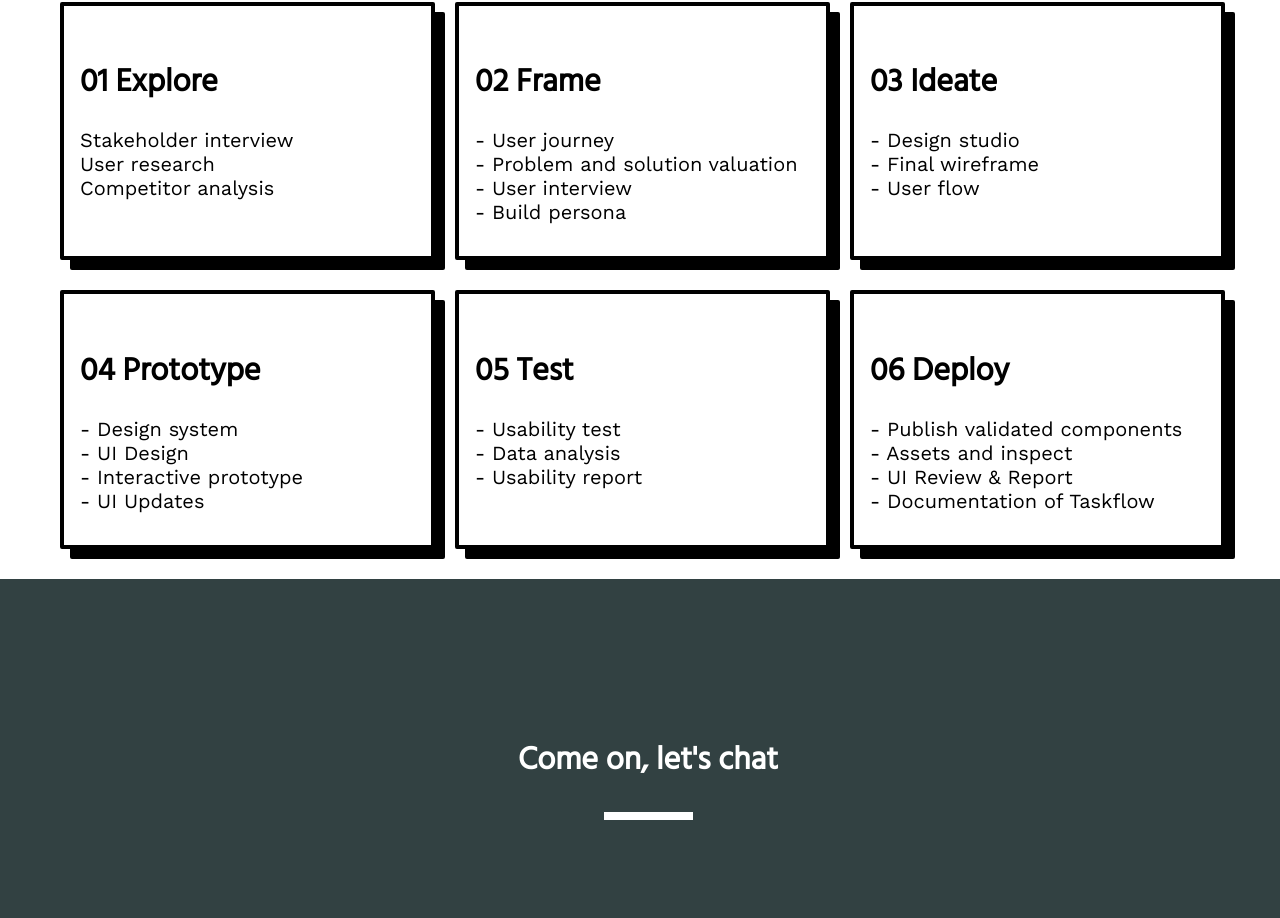
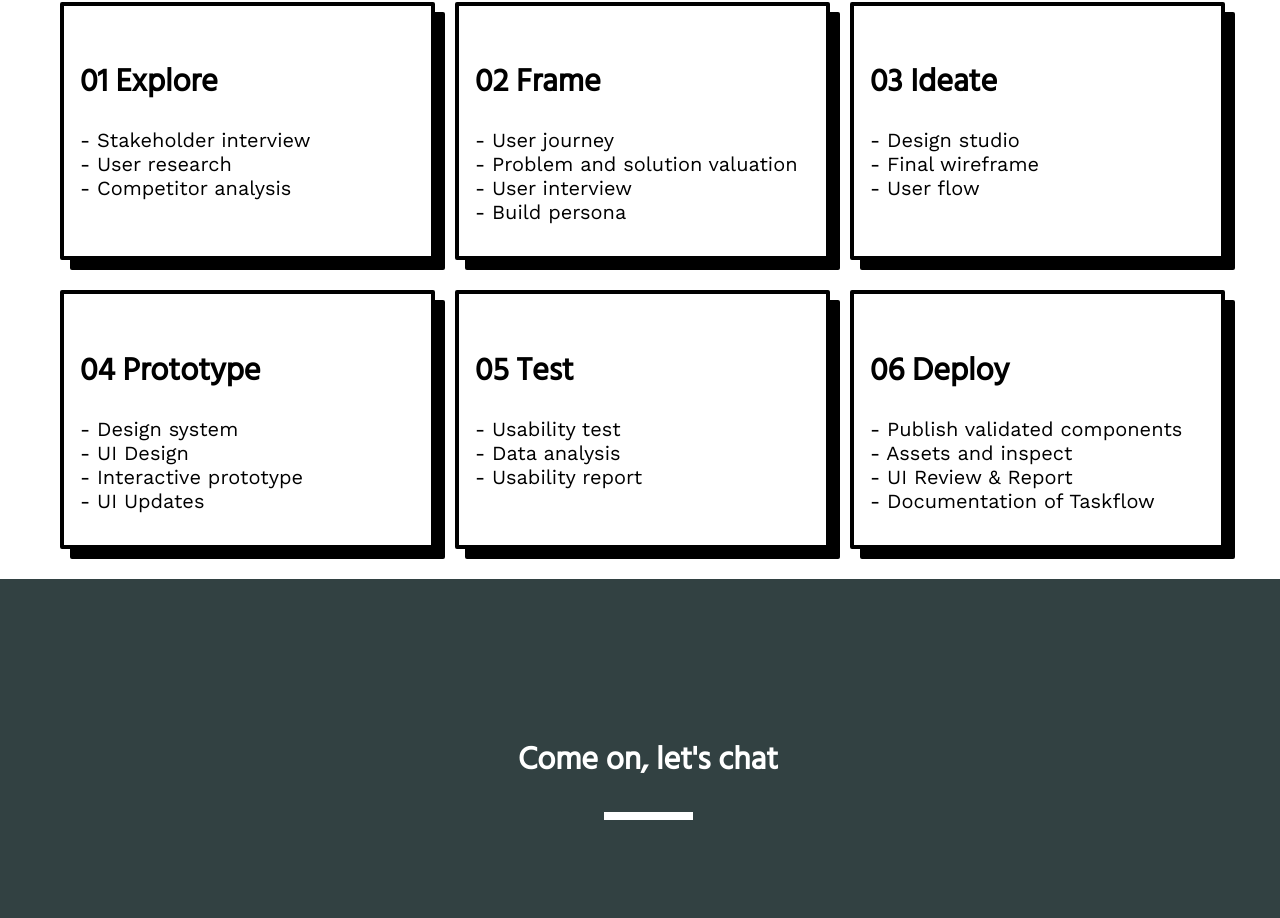
Before and after one commit to Wandersonjack/heyjackson, a Gatsby site: page / in a window 1280 px wide. Shown: the part 4494-5412 px from the top of the page. Built offline with nearby package versions, Linux system fonts and the light colour scheme; Gatsby itself is replaced by a stand-in of ours.

Commit message:
Update workflow.js
step one fix.

```diff
--- a/src/components/workflow/workflow.js
+++ b/src/components/workflow/workflow.js
@@ -12,9 +12,9 @@ export default class WorkFlow extends Component {
           <WorkCard
             image=""
             title="01 Explore"
-            item1="Stakeholder interview"
-            item2="User research"
-            item3="Competitor analysis"
+            item1="- Stakeholder interview"
+            item2="- User research"
+            item3="- Competitor analysis"
           />
           <WorkCard
             image=""
```
